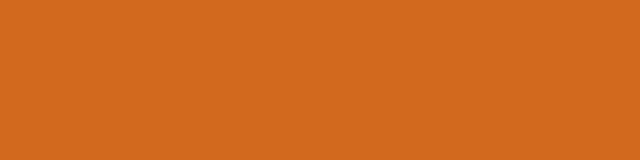
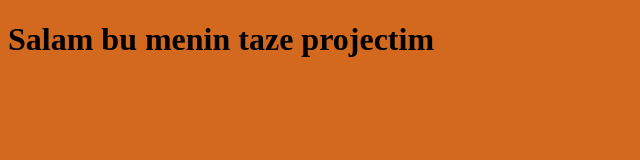
Before and after one commit to GeraldWitcher/annayew, a plain HTML site: page index.html in a window 1280 px wide. Shown: the whole page, without its empty margins (0-640 px from the left). Drawn offline with Linux system fonts and the light colour scheme.

Commit message:
three commit

```diff
--- a/index.html
+++ b/index.html
@@ -8,6 +8,6 @@
     <title>Document</title>
 </head>
 <body>
-
+    <h1>Salam bu menin taze projectim</h1>
 </body>
 </html>
```
